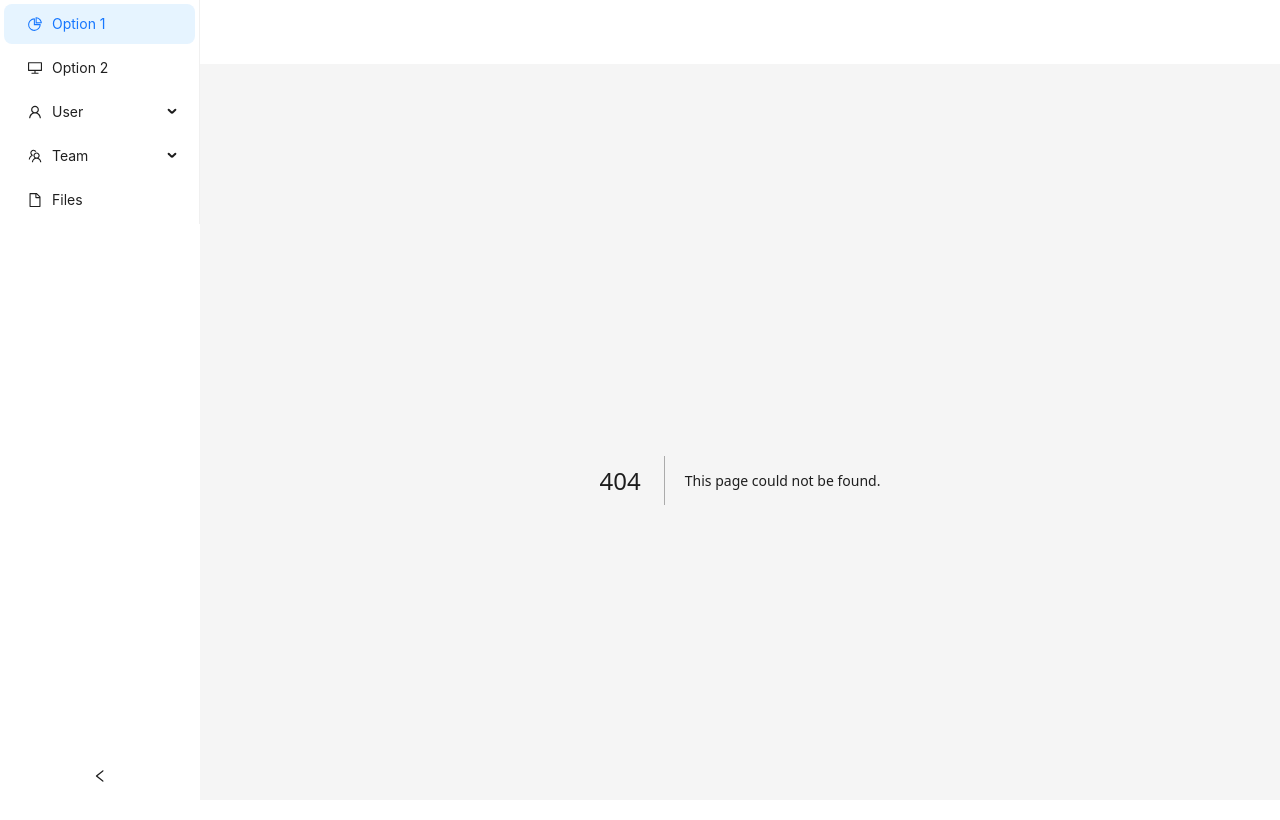
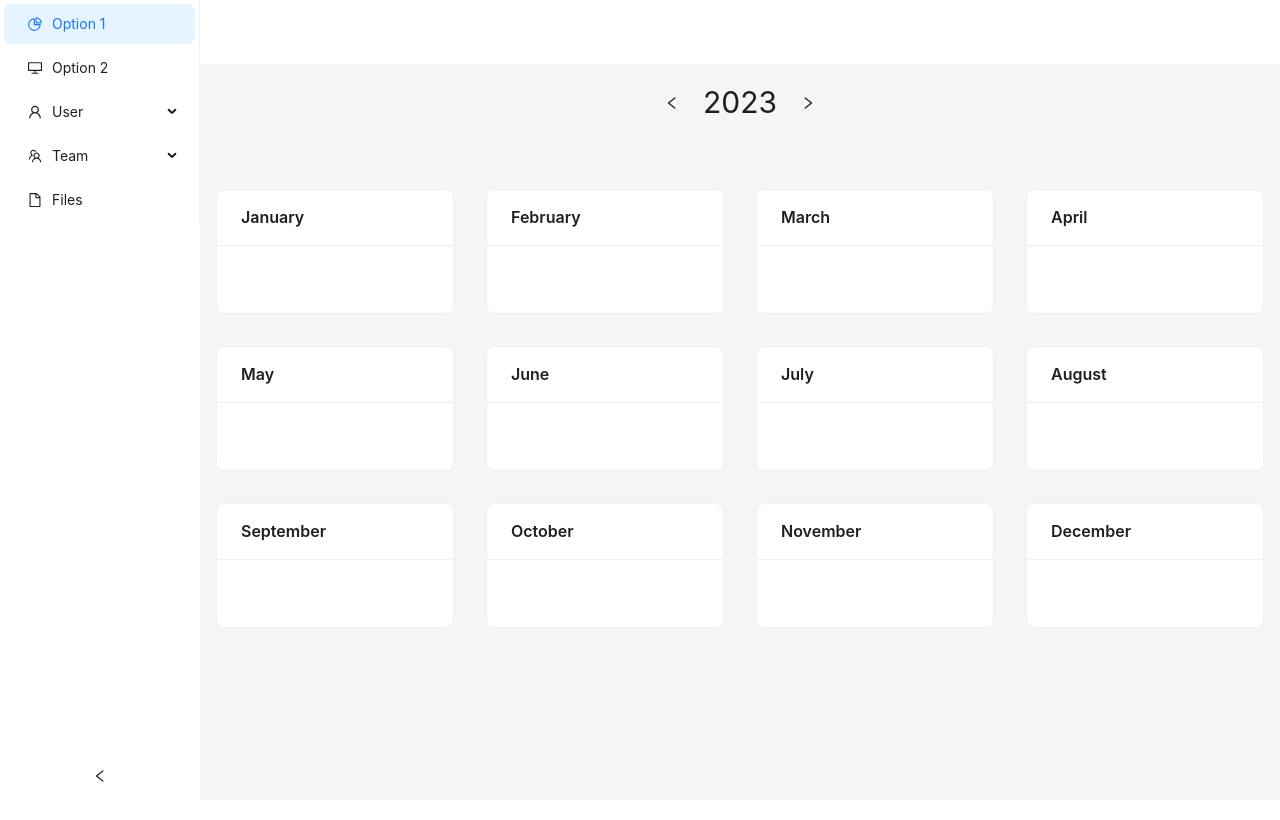
Before and after one commit to SeFFoFF/xMoney, a Next.js app: page /2023 in a window 1280 px wide. Before the commit this address had no page. Shown: the top 820 px of the page. Built offline with nearby package versions, Linux system fonts and the light colour scheme; no server answers; the database is empty.

Commit message:
rework month href

```diff
--- /dev/null
+++ b/app/[year]/[month]/page.tsx
@@ -0,0 +1,26 @@
+import React from 'react'
+import { MonthForm } from '@components/MonthForm'
+import { ExpensesHistory } from '@components/ExpensesHistory'
+
+const Month = async ({ params }): Promise<JSX.Element> => {
+  // const year = await getYear(params.year)
+
+  return (
+    <div className='month-screen h-full'>
+      <div className='flex gap-[16px] h-full'>
+
+        <div className='flex flex-col justify-between gap-y-10 w-1/2 h-full bg-white rounded-lg p-24px'>
+          <MonthForm />
+          <ExpensesHistory />
+        </div>
+
+        <div className='w-1/2 h-full bg-white rounded-lg p-24px'>
+          STATS
+        </div>
+
+      </div>
+    </div>
+  )
+}
+
+export default Month
--- a/app/years/[year]/page.tsx
+++ b/app/[year]/page.tsx
@@ -3,7 +3,7 @@ import MonthsGrid from '@components/MonthsGrid'
 import { type IYear } from '@interfaces'
 
 async function getYear (year: number): Promise<IYear> {
-  const res = await fetch(`http://localhost:3000/api/years/${year}`, {
+  const res = await fetch(`http://localhost:3000/api/${year}`, {
     cache: 'no-store'
   })
 
--- a/components/MonthCard.tsx
+++ b/components/MonthCard.tsx
@@ -1,12 +1,18 @@
 import React from 'react'
 import Link from 'next/link'
 import { Card } from 'antd'
-import { type IMonth } from '@interfaces/IMonth'
 
-const MonthCard = ({ name, income, expenses }: IMonth): JSX.Element => {
+interface IMonthCardProps {
+  name: string
+  income: number
+  expenses: number
+  currentYear: string
+}
+
+const MonthCard = ({ name, income, expenses, currentYear }: IMonthCardProps): JSX.Element => {
   const hasMonetaryTransactions: boolean = (income !== 0) && (expenses !== 0)
   return (
-    <Link href='/month'>
+    <Link href={`/${currentYear}/${name}`}>
       <Card title={name} bordered={true} hoverable className='h-month-card'>
         {
           hasMonetaryTransactions &&
--- a/components/MonthsGrid.tsx
+++ b/components/MonthsGrid.tsx
@@ -94,14 +94,14 @@ const MonthsGrid = ({ year, currentYear }: IMonthsGridProps): JSX.Element => {
     const renderArray = year !== undefined ? year.months : months
     return renderArray.map(month => (
       <Col key={month.name} span={6}>
-        <MonthCard name={month.name} income={month.income} expenses={month.expenses} />
+        <MonthCard name={month.name} income={month.income} expenses={month.expenses} currentYear={currentYear} />
       </Col>
     ))
   }
 
   const onArrowButtonClick = (direction: string): void => {
-    if (direction === 'left') router.push(`/years/${parseInt(currentYear) - 1}`)
-    if (direction === 'right') router.push(`/years/${parseInt(currentYear) + 1}`)
+    if (direction === 'left') router.push(`/${parseInt(currentYear) - 1}`)
+    if (direction === 'right') router.push(`/${parseInt(currentYear) + 1}`)
   }
 
   return (
```
Also changed, not shown: app/api/[year]/route.ts (renamed from app/api/years/[year]/route.ts).
